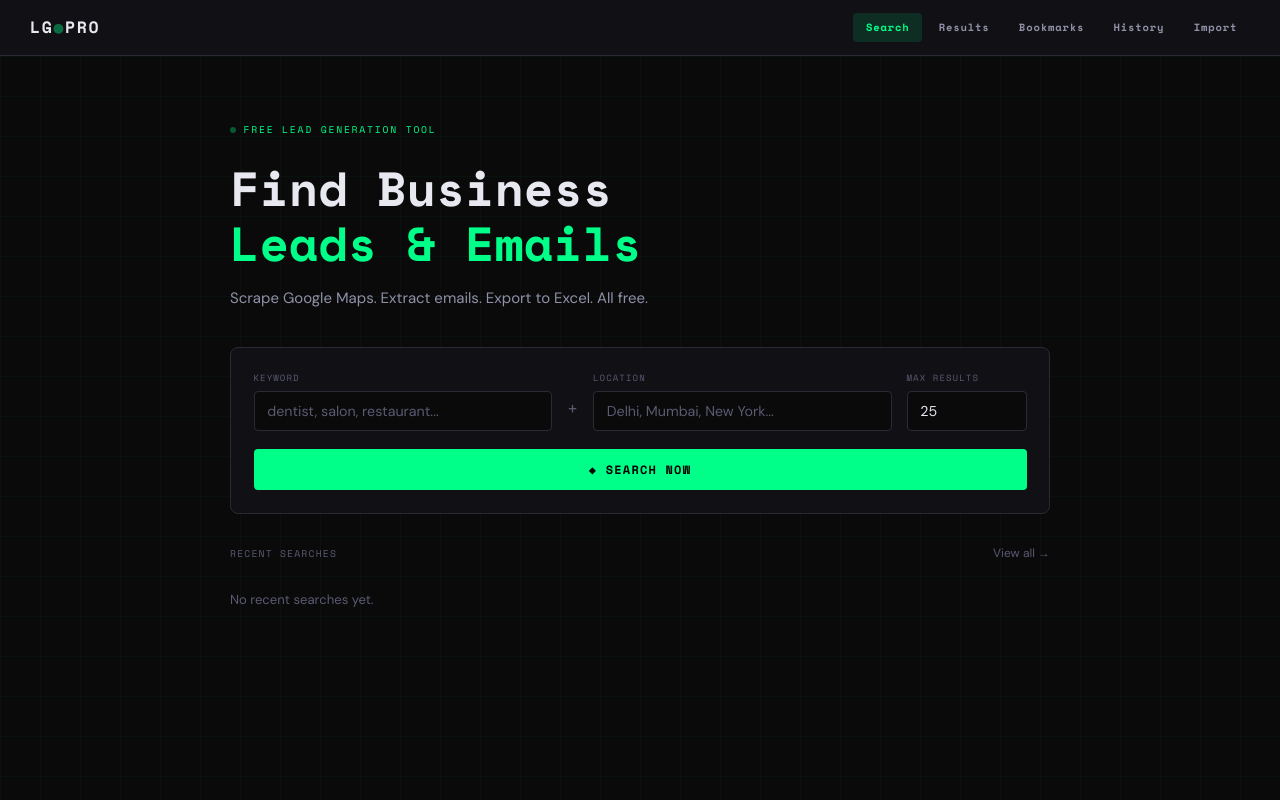
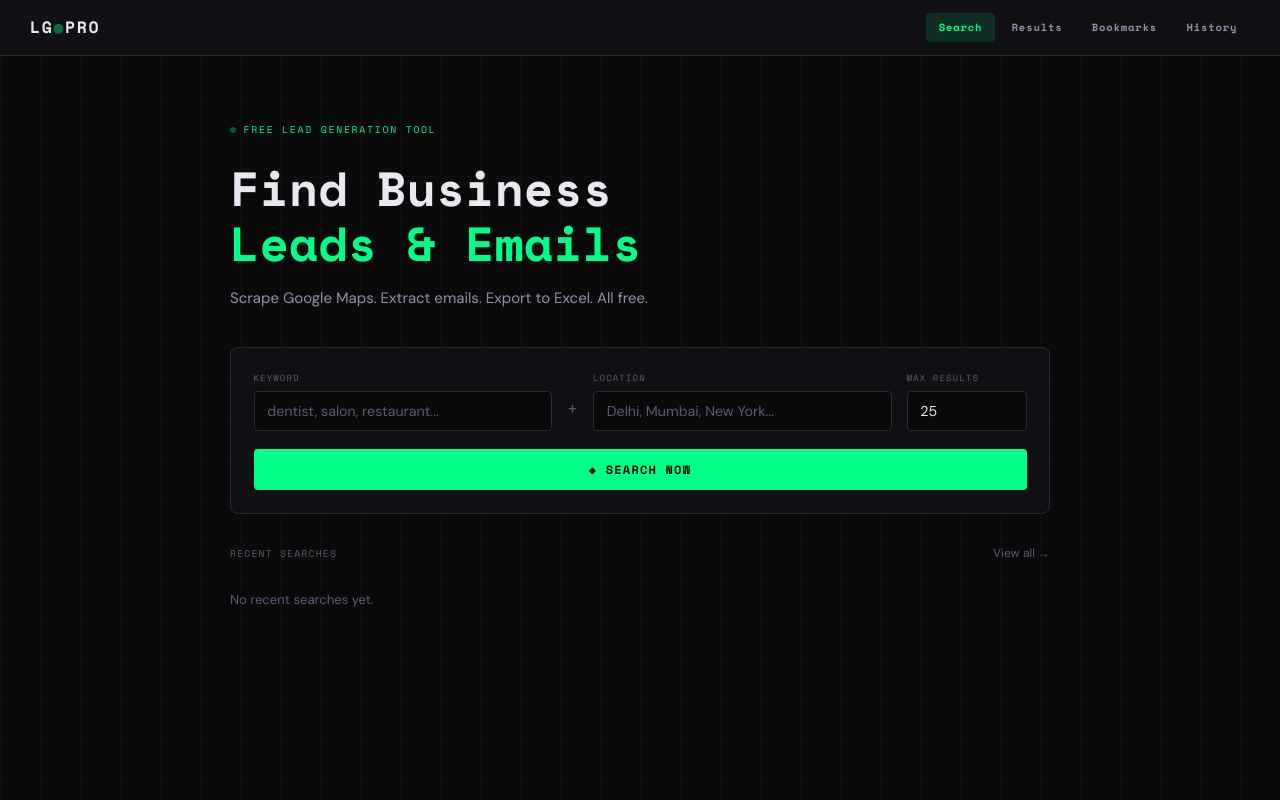
Before and after one commit to bs-dev-repo/leadgen-pro, a FastAPI app: page / in a window 1280 px wide. Run offline with FastAPI, Linux system fonts and the light colour scheme; data that the repository does not hold is empty.

Commit message:
Update index.html

```diff
--- a/templates/index.html
+++ b/templates/index.html
@@ -16,7 +16,7 @@
       <a href="/results" class="nav-link">Results</a>
       <a href="/bookmarks" class="nav-link">Bookmarks</a>
       <a href="/history" class="nav-link">History</a>
-      <a href="/import" class="nav-link">Import</a>
+      <!-- <a href="/import" class="nav-link">Import</a> -->
     </div>
   </nav>
 
```
